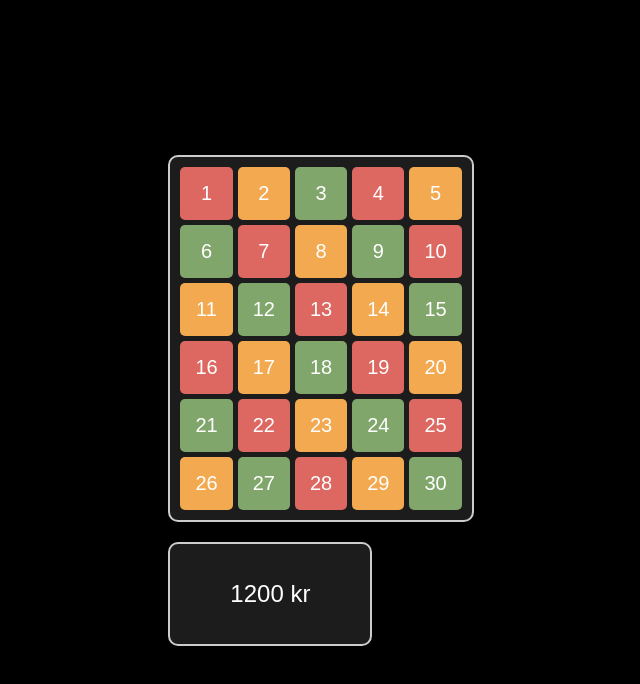
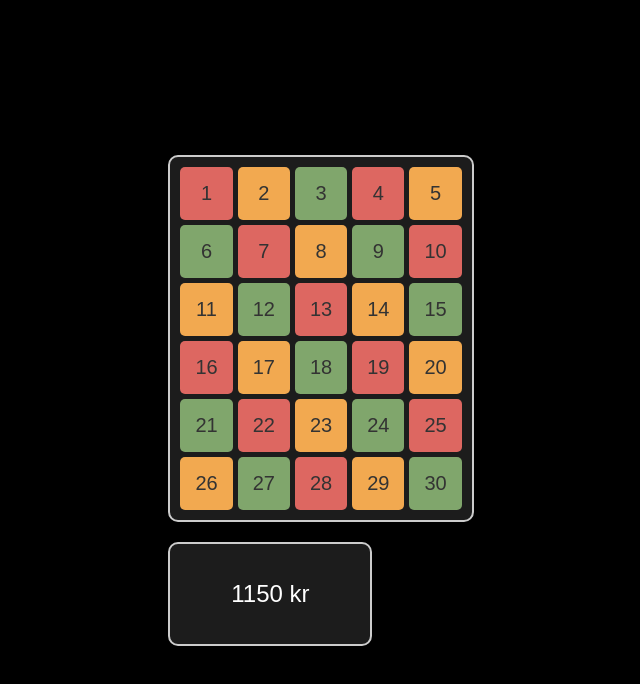
Before and after one commit to thesneilert/waffle-calculator, a plain HTML site: page index.html in a window 1280 px wide. Both pictures are taken after a click on the button "11". Shown: the whole page, without its empty margins (319-959 px from the left). Drawn offline with Linux system fonts and the light colour scheme.

Commit message:
fixed math

```diff
--- a/index.html
+++ b/index.html
@@ -2,8 +2,7 @@
 <html lang="en">
 <head>
   <meta charset="UTF-8">
-  <meta name="viewport" content="width=device-width, initial-scale=1.0">
-  <title>Prissetting for Vaffeljuledekorasjoner</title>
+  <title>Waffle Christmas Decorations Pricing</title>
   <style>
     /* Dark mode styles */
     body {
@@ -30,15 +29,6 @@
       margin: 0 auto;
       background-color: #1c1c1c;
     }
-    .btn {
-      padding: 15px;
-      font-size: 20px;
-      border: none;
-      cursor: pointer;
-      border-radius: 5px;
-      width: 100%;
-      color: #333; /* Dark text color */
-    }
     .red {
       background-color: #dd6761;
       color: #fff;
@@ -51,6 +41,18 @@
       background-color: #80a66c;
       color: #fff;
     }
+    .btn {
+      padding: 15px;
+      font-size: 20px;
+      border: none;
+      cursor: pointer;
+      border-radius: 5px;
+      width: 100%;
+      color: #333; /* Dark text color */
+    }
+    .btn:hover {
+      opacity: 0.8; /* Hover opacity */
+    }
     #priceBox {
       border: 2px solid #ccc;
       border-radius: 10px;
@@ -60,6 +62,7 @@
       font-size: 24px;
       margin-top: 20px;
       background-color: #1c1c1c;
+      color: #fff;
     }
   </style>
 </head>
@@ -67,56 +70,63 @@
 
 <div class="container">
   <div class="button-container">
-    <!-- Buttons from 1 to 30 -->
-    <button class="btn red" onclick="selectQuantity(1)">1</button>
-    <button class="btn yellow" onclick="selectQuantity(2)">2</button>
-    <button class="btn green" onclick="selectQuantity(3)">3</button>
-    <button class="btn red" onclick="selectQuantity(4)">4</button>
-    <button class="btn yellow" onclick="selectQuantity(5)">5</button>
-    <button class="btn green" onclick="selectQuantity(6)">6</button>
-    <button class="btn red" onclick="selectQuantity(7)">7</button>
-    <button class="btn yellow" onclick="selectQuantity(8)">8</button>
-    <button class="btn green" onclick="selectQuantity(9)">9</button>
-    <button class="btn red" onclick="selectQuantity(10)">10</button>
-    <button class="btn yellow" onclick="selectQuantity(11)">11</button>
-    <button class="btn green" onclick="selectQuantity(12)">12</button>
-    <button class="btn red" onclick="selectQuantity(13)">13</button>
-    <button class="btn yellow" onclick="selectQuantity(14)">14</button>
-    <button class="btn green" onclick="selectQuantity(15)">15</button>
-    <button class="btn red" onclick="selectQuantity(16)">16</button>
-    <button class="btn yellow" onclick="selectQuantity(17)">17</button>
-    <button class="btn green" onclick="selectQuantity(18)">18</button>
-    <button class="btn red" onclick="selectQuantity(19)">19</button>
-    <button class="btn yellow" onclick="selectQuantity(20)">20</button>
-    <button class="btn green" onclick="selectQuantity(21)">21</button>
-    <button class="btn red" onclick="selectQuantity(22)">22</button>
-    <button class="btn yellow" onclick="selectQuantity(23)">23</button>
-    <button class="btn green" onclick="selectQuantity(24)">24</button>
-    <button class="btn red" onclick="selectQuantity(25)">25</button>
-    <button class="btn yellow" onclick="selectQuantity(26)">26</button>
-    <button class="btn green" onclick="selectQuantity(27)">27</button>
-    <button class="btn red" onclick="selectQuantity(28)">28</button>
-    <button class="btn yellow" onclick="selectQuantity(29)">29</button>
-    <button class="btn green" onclick="selectQuantity(30)">30</button>
+    <!-- Buttons -->
+    <button class="btn red" onclick="calculateAndUpdate(1)">1</button>
+    <button class="btn yellow" onclick="calculateAndUpdate(2)">2</button>
+    <button class="btn green" onclick="calculateAndUpdate(3)">3</button>
+    <!-- Create buttons from 4 to 30 -->
+    <!-- I'll generate the buttons using JavaScript for convenience -->
+    <script>
+      for (let i = 4; i <= 30; i++) {
+        let colorClass = '';
+        if (i % 3 === 1) {
+          colorClass = 'red';
+        } else if (i % 3 === 2) {
+          colorClass = 'yellow';
+        } else {
+          colorClass = 'green';
+        }
+        document.write(`<button class="btn ${colorClass}" onclick="calculateAndUpdate(${i})">${i}</button>`);
+      }
+    </script>
   </div>
   <div id="priceBox">0 kr</div>
 </div>
 
 <script>
-  function selectQuantity(quantity) {
-    let price = 0;
-    if (quantity === 1) {
-      price = 150;
+  function calculateAndUpdate(quantity) {
+    const price = calculatePrice(quantity);
+    document.getElementById('priceBox').innerText = `${price} kr`;
+  }
+
+  function calculatePrice(quantity) {
+    if (quantity < 1) {
+      return 0;
+    } else if (quantity === 1) {
+      return 150;
     } else if (quantity === 2) {
-      price = 250;
+      return 250;
     } else if (quantity === 3) {
-      price = 300;
+      const batchesOfThree = Math.floor(quantity / 3);
+      const remaining = quantity % 3;
+      let totalPrice = batchesOfThree * 300;
+      if (remaining === 1) {
+        totalPrice += 150;
+      } else if (remaining === 2) {
+        totalPrice += 250;
+      }
+      return totalPrice;
     } else {
-      const remainder = quantity % 3;
-      const setsOfThree = Math.floor(quantity / 3);
-      price = (setsOfThree * 300) + (remainder * 150);
+      const batchesOfThree = Math.floor(quantity / 3);
+      const remaining = quantity % 3;
+      let totalPrice = batchesOfThree * 300;
+      if (remaining === 1) {
+        totalPrice += 150;
+      } else if (remaining === 2) {
+        totalPrice += 250;
+      }
+      return totalPrice;
     }
-    document.getElementById('priceBox').innerText = `${price} kr`;
   }
 </script>
 
```
